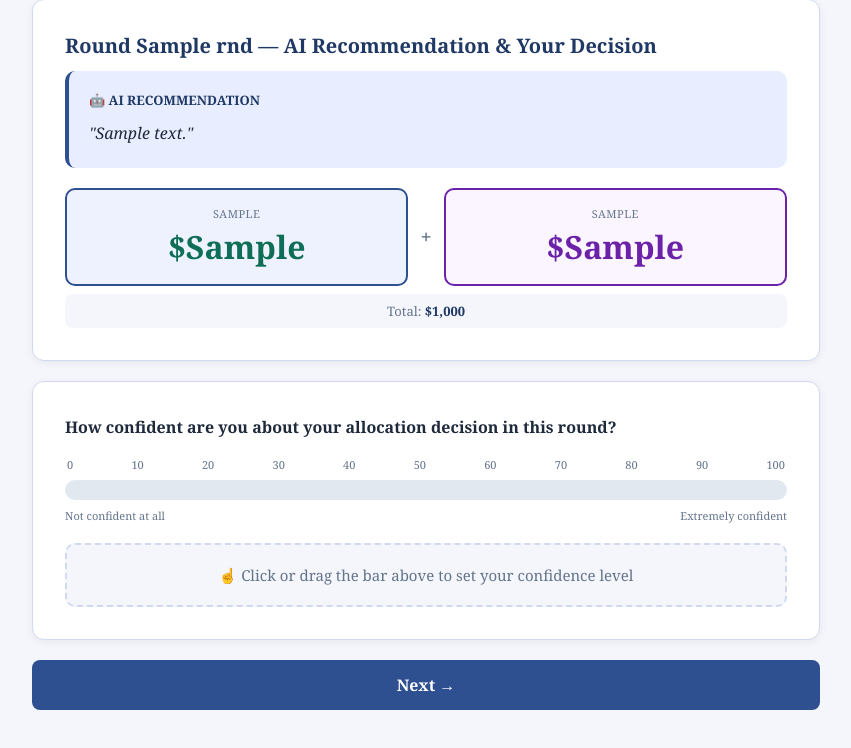
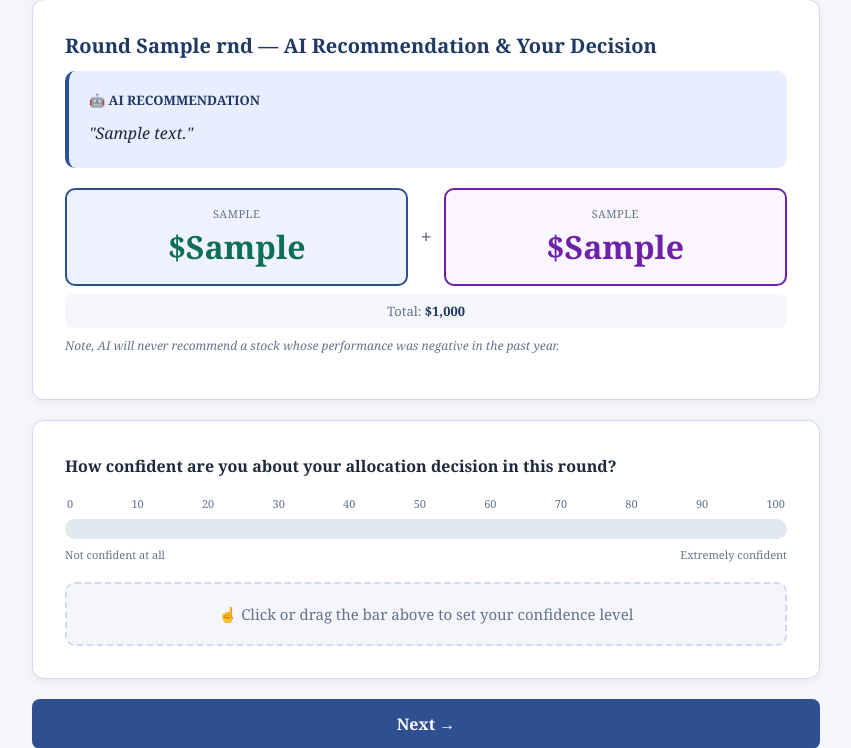
Before and after one commit to rajkabirrk96-beep/Memory-of-AI-, a Flask app: template templates/survey_confidence.html in a window 1280 px wide. Shown: the part 125-873 px from the top of the page, without its empty margins (214-1065 px from the left). Run offline with Flask 3, Linux system fonts and the light colour scheme; the template is opened without the code that fills it: most values are stand-ins (such as "Sample title", 1, 10 or a date in 2020); parts of the project's set-up code (start-up, migrations or seed data) failed here and were passed over.

Commit message:
Update survey_confidence.html

```diff
--- a/templates/survey_confidence.html
+++ b/templates/survey_confidence.html
@@ -34,6 +34,20 @@
               border-radius:8px;color:var(--muted);font-size:13px;">
     Total: <strong style="color:var(--navy);">$1,000</strong>
   </div>
+
+  <!-- Condition B disclaimer + Both conditions negative stock note -->
+  {% if condition == 'B' %}
+  <p style="font-size:13px;color:var(--muted);font-style:italic;
+            margin-top:12px;line-height:1.6;">
+    AI recommendations do not incorporate your idiosyncratic
+    investment profile and personal preferences.
+  </p>
+  {% endif %}
+  <p style="font-size:12px;color:var(--muted);margin-top:8px;
+            line-height:1.6;">
+    <em>Note, AI will never recommend a stock whose performance
+    was negative in the past year.</em>
+  </p>
 </div>
 
 <form method="POST" action="/survey">
```
